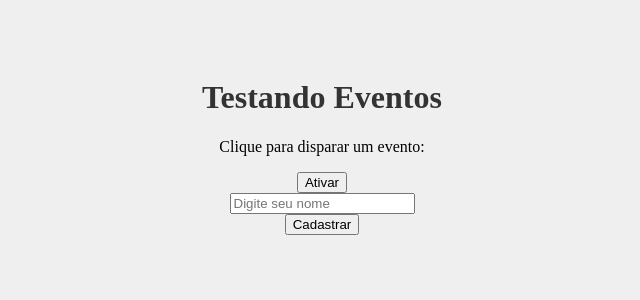
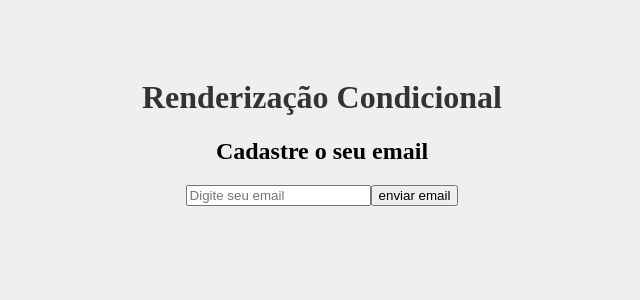
Before and after one commit to EduCassPacheco/Curso-React, a React (Create React App) app: page / in a window 1280 px wide. Shown: the top 300 px of the page, without its empty margins (318-958 px from the left). Built offline with nearby package versions, Linux system fonts and the light colour scheme.

Commit message:
aula de Eventos, formulario, botoes, useState e renderizaçao condicional

```diff
--- a/src/App.js
+++ b/src/App.js
@@ -1,18 +1,12 @@
 import './App.css';
-// import HelloWorld from './components/HelloWorld'
-// import SayMyName from './components/SayMyName'
-// import Pessoa from './components/Pessoa'
-// import List from './components/List'
-import Evento from './components/Evento'
-import Form from './components/Form'
+import Condicional from './components/Condicional';
 
 function App() {
   const nomeTeste="Eduardo"
   return (
     <div className="App">
-      <h1>Testando Eventos</h1>
-      <Evento/>
-      <Form/>
+      <h1>Renderização Condicional</h1>
+      <Condicional/>
     </div>
   );
 }
--- /dev/null
+++ b/src/components/Button.js
@@ -0,0 +1,5 @@
+function Button(props){
+    return <button onClick={props.event}>{props.text}</button>
+}
+
+export default Button
--- /dev/null
+++ b/src/components/Condicional.js
@@ -0,0 +1,33 @@
+import { useState } from "react"
+function Condicional(){
+    const [email,setEmail]=useState()
+    const [userEmail,setUserEmail]=useState()
+
+    function enviarEmail(e){
+        e.preventDefault()
+        setUserEmail(email)
+        console.log(userEmail)
+    }
+
+    function limparEmail(){
+        setUserEmail('')
+    }
+
+    return(
+        <div>
+            <h2>Cadastre o seu email</h2>
+            <form>
+                <input type="email" placeholder="Digite seu email" onChange={(e)=>setEmail(e.target.value)}/>
+                <button onClick={enviarEmail}>enviar email</button>
+                {userEmail && (
+                    <div>
+                        <p>O email foi preenchido e o usuario é: {userEmail}</p>
+                        <button onClick={limparEmail}>Limpar email</button>
+                    </div>
+                )}
+            </form>
+        </div>
+    )
+}
+
+export default Condicional
--- a/src/components/Evento.js
+++ b/src/components/Evento.js
@@ -1,13 +1,21 @@
+import Button from "./Button"
+
 function Evento(){
 
     function meuEvento(){
-        console.log("olá, funcionou")
+        console.log("Ativando primeiro evento")
+    }
+
+    function segundoEvento(){
+        console.log("Ativando o segundo evento")
     }
 
     return(
         <div>
             <p>Clique para disparar um evento:</p>
-            <button onClick={meuEvento}>Ativar</button>
+            <Button event={meuEvento} text="Primeiro evento do button"/>
+            <br/>
+            <Button event={segundoEvento} text="segundo evento do button"/>
         </div>
     )
 }
--- a/src/components/Form.js
+++ b/src/components/Form.js
@@ -1,16 +1,26 @@
-function Form(){
-    function cadastrarUsuario(e){
+import { useState } from "react"
+
+function Form() {
+    function cadastrarUsuario(e) {
         e.preventDefault()
         console.log("usuario cadastrado")
     }
-    return(
+
+    const [name,setName]= useState()
+    const [password,setPassword]= useState()
+    return (
         <div>
             <form onSubmit={cadastrarUsuario}>
                 <div>
-                    <input type="text" placeholder="Digite seu nome"/>
+                    <label htmlFor="name">Nome:</label>
+                <input type="text" id="name" name="name" placeholder="Digite seu nome"  onChange={(e)=>setName(e.target.value)} />
                 </div>
                 <div>
-                    <input type="submit" value="Cadastrar"/>
+                    <label htmlFor="password">Senha:</label>
+                    <input type="password" id="password" name="password" placeholder="Digite sua senha" onChange={(e)=>setPassword(e.target.value)}></input>
+                </div>
+                <div>
+                    <input type="submit" value="Cadastrar" />
                 </div>
             </form>
         </div>
```
